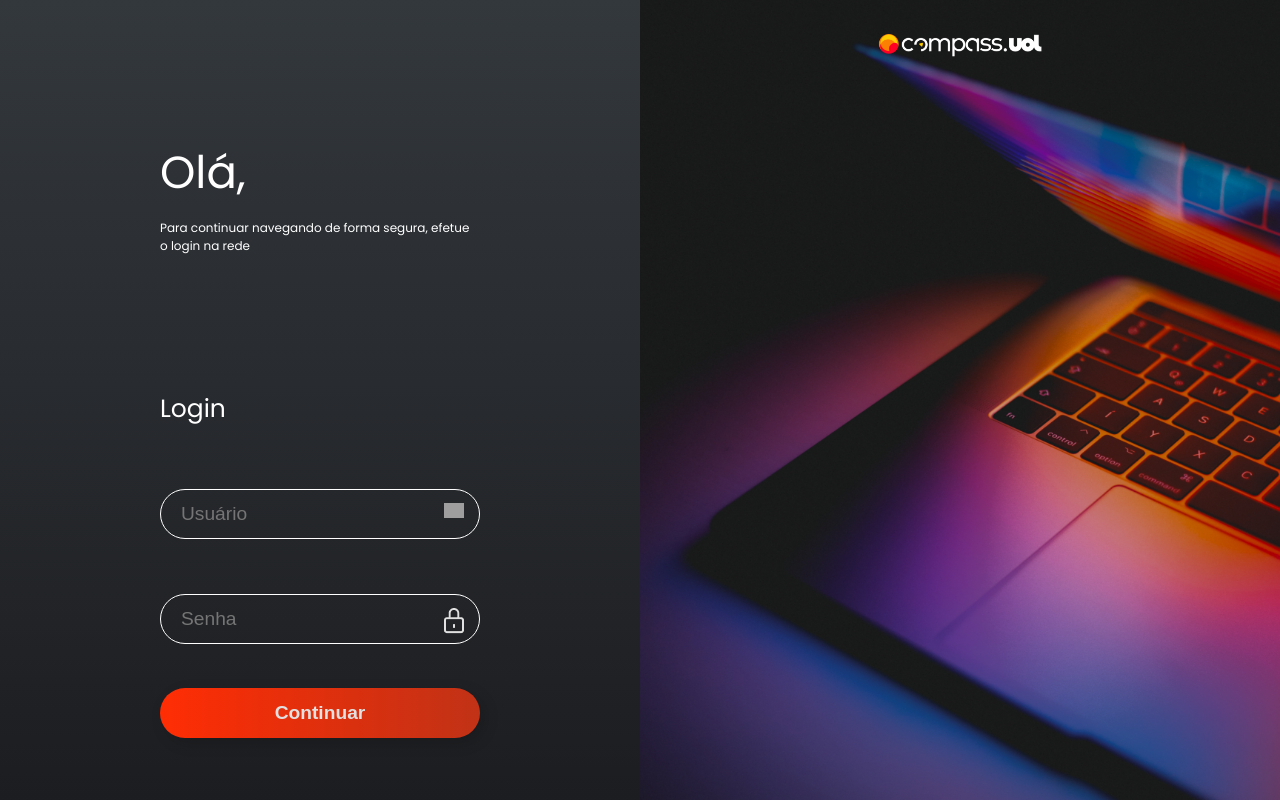
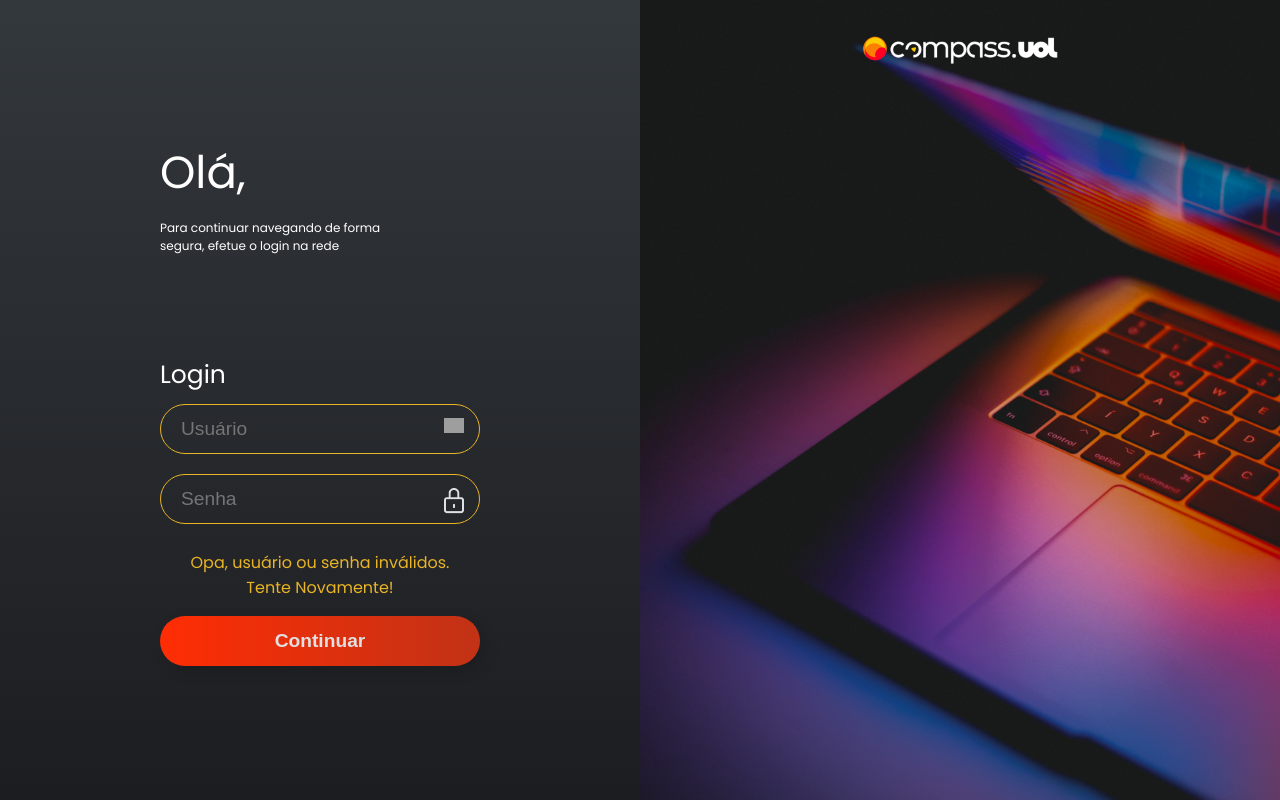
Before and after one commit to mykewayner/compass_logon, a React (Create React App) app: page / in a window 1280 px wide. Both pictures are taken after a click on the button "Continuar". Built offline with nearby package versions, Linux system fonts and the light colour scheme; grey boxes are pictures that could not be loaded.

Commit message:
Feat: created input storybook

```diff
--- a/src/components/Input/Input.jsx
+++ b/src/components/Input/Input.jsx
@@ -1,8 +1,9 @@
 import React from 'react';
 import { Inputs } from './styles'
+import PropTypes from 'prop-types';
 
 
-const Input = ({ type, value,setValue, placeholder}) => {
+const Input = ({ type, value,setValue, placeholder, errorColor}) => {
   return (
 
       <Inputs
@@ -10,9 +11,26 @@ const Input = ({ type, value,setValue, placeholder}) => {
         value={value}
         placeholder={placeholder}
         onChange={({target}) => setValue(target.value)}
+        errorColor={errorColor}
       />
 
   );
 };
 
 export default Input;
+
+Input.propTypes = {
+  type: PropTypes.string,
+  value: PropTypes.string,
+  setValue: PropTypes.func,
+  placeholder: PropTypes.string,
+  errorColor: PropTypes.bool,
+}
+
+
+Input.defaultProps = {
+  type: 'text',
+  value: '',
+  placeholder: '',
+  errorColor: false,
+}
--- a/src/pages/Login/Login.jsx
+++ b/src/pages/Login/Login.jsx
@@ -4,50 +4,49 @@ import UserIcon from '../../assets/Vector.png'
 import PasswordIcon from '../../assets/icon-password.png'
 
 import Logo from "../../assets/Logo-Compasso-Branco-hor1.png"
-import { ContainerRight, ContainerLeft, PageWrapper, Icon, InputWrapper,LoginTitle, LoginForm, Intro, Button, Img, Title, IntroText } from './styles'
+import { ContainerRight, ErrorMsg ,ContainerLeft, PageWrapper, Icon, InputWrapper,LoginTitle, LoginForm, Intro, Button, Img, Title, IntroText } from './styles'
 import Input from '../../components/Input/Input'
 
 function Login() {
 const [user, setUser] = React.useState('');
 const [password, setPassword] = React.useState('');
+const [error, setError] = React.useState(false);
 const navigate = useNavigate();
-let error = false;
+
 
 function handleClick(event) {
   event.preventDefault();
 
   if(user === "admin" && password === "admin") {
     navigate("/home");
+    document.title = "Compass - Home";
+    setError(false);
 } else {
-  console.log(user, password);
-  error = false;
+  setError(true);
 }
 }
-
-
-
 
   return (
     <PageWrapper>
       <ContainerLeft>
         <Intro>
           <Title>Olá,</Title>
-          <IntroText>Para continuar navegando de forma segura, efetue o login na rede</IntroText>
+          <IntroText>Para continuar navegando de forma <br />segura, efetue o login na rede</IntroText>
         </Intro>
 
         <LoginForm>
           <LoginTitle>Login</LoginTitle>
           <InputWrapper>
 
-            <Input type="text" placeholder="Usuário" value={user} setValue={setUser} />
+            <Input type="text" placeholder="Usuário" value={user} setValue={setUser} errorColor={error} />
             <Icon draggable="false" src={UserIcon} alt="ícone de Usuário" />
           </InputWrapper>
           <InputWrapper>
 
-            <Input type="password" placeholder="Senha" value={password} setValue={setPassword} />
+            <Input type="password" placeholder="Senha" value={password} setValue={setPassword} errorColor={error}  />
             <Icon draggable="false" src={PasswordIcon} className="login-icon" alt="ícone de Senha" />
           </InputWrapper>
-           {error && <p>Usuário ou senha incorretos</p>}
+            <ErrorMsg error={error}>Opa, usuário ou senha inválidos.<br/>Tente Novamente!</ErrorMsg>
 
 
           <Button onClick={handleClick}>Continuar</Button>
--- a/src/pages/Login/styles.js
+++ b/src/pages/Login/styles.js
@@ -7,7 +7,7 @@ export const ContainerRight = styled.div`
     width: 50%;
     display: flex;
     justify-content: center;
-    @media(max-width: 800px){
+    @media(max-width: 880px){
         width: 0%;}
 `;
 
@@ -23,8 +23,9 @@ export const ContainerLeft = styled.div`
     background: linear-gradient(180deg, #33383D 0%, #1C1D20 100%);
     box-shadow: 4px 4px 70px rgba(0, 0, 0, 0.25);
 
-    @media(max-width: 800px){
+    @media(max-width: 880px){
         width: 100%;
+
     }
 `;
 
@@ -43,11 +44,11 @@ export const InputWrapper = styled.div`
 
 export const LoginForm = styled.div`
         display: flex;
-        justify-content: space-around;
+
         flex-direction: column;
         width: 50%;
         height: 50%;
-        @media(max-width: 800px){
+        @media(max-width: 880px){
             width: 75%;
         }
 
@@ -58,7 +59,8 @@ export const Intro = styled.div`
         margin-top: 10%;
         width: 50%;
 
-        @media(max-width: 800px){
+
+        @media(max-width: 880px){
         width: 75%;
         margin-top: 20%;
 
@@ -81,10 +83,11 @@ export const Button = styled.button`
 `;
 
 export const Img = styled.img`
-        height: 50px;
+        height: 60px;
         margin-top: 20px;
-        @media(max-width: 800px){
+        @media(max-width: 880px){
             position: absolute;
+
             right: 0;
             margin-right: 30px;
             height: 60px;
@@ -111,6 +114,7 @@ export const IntroText = styled.p`
 export const LoginTitle = styled.h1`
         font-weight: 400;
         font-size: 25px;
+        margin: 0;
 
 `;
 
@@ -121,3 +125,10 @@ export const Icon = styled.img`
              top: 35%;
 
 `;
+
+export const ErrorMsg = styled.p`
+        text-align: center;
+        color: #E9B425;
+        visibility: ${props => props.error ? "visible" : "hidden"};
+
+`;
```
Also changed, not shown: package.json (+28 -1 lines), 1 other file (tests, documents, lock files or other folders).
